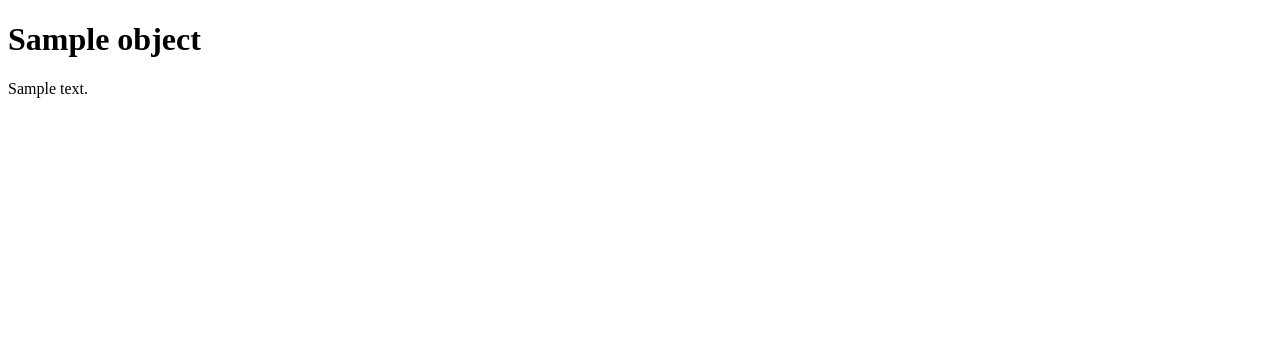
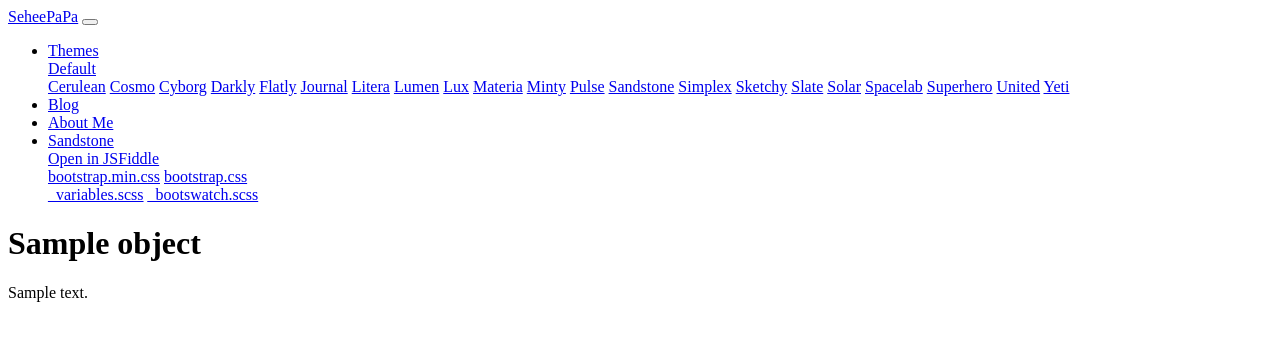
Before and after one commit to HoneySehee/my_website_jango, a Django app: template blog/templates/blog/post_detail.html in a window 1280 px wide. Shown: the top 341 px of the page. Run offline with Django 3.2, Linux system fonts and the light colour scheme; the template is opened without the code that fills it: most values are stand-ins (such as "Sample title", 1, 10 or a date in 2020); parts of the project's set-up code (start-up, migrations or seed data) failed here and were passed over.

Commit message:
initilized post_detail test

```diff
--- a/blog/models.py
+++ b/blog/models.py
@@ -1,5 +1,6 @@
 from django.db import models
 from django.contrib.auth.models import User
+
 
 class Post(models.Model):
     title = models.CharField(max_length=30)
@@ -12,3 +13,6 @@
 
     def __str__(self):
         return '{}'.format(self.title)
+
+    def get_absolute_url(self):
+        return '/blog/{}/'.format(self.pk)
--- a/blog/templates/blog/post_detail.html
+++ b/blog/templates/blog/post_detail.html
@@ -2,9 +2,70 @@
 <html lang="en">
 <head>
     <meta charset="UTF-8">
-    <title>{{ object.title }}</title>
+    <title>{{ object.title }} - Blog</title>
 </head>
 <body>
+
+<div class="navbar navbar-expand-lg fixed-top navbar-dark bg-primary" id ="navbar">
+      <div class="container">
+        <a href="../" class="navbar-brand">SeheePaPa</a>
+        <button class="navbar-toggler" type="button" data-toggle="collapse" data-target="#navbarResponsive" aria-controls="navbarResponsive" aria-expanded="false" aria-label="Toggle navigation">
+          <span class="navbar-toggler-icon"></span>
+        </button>
+        <div class="collapse navbar-collapse" id="navbarResponsive">
+          <ul class="navbar-nav">
+            <li class="nav-item dropdown">
+              <a class="nav-link dropdown-toggle" data-toggle="dropdown" href="#" id="themes">Themes <span class="caret"></span></a>
+              <div class="dropdown-menu" aria-labelledby="themes">
+                <a class="dropdown-item" href="../default/">Default</a>
+                <div class="dropdown-divider"></div>
+                <a class="dropdown-item" href="../cerulean/">Cerulean</a>
+                <a class="dropdown-item" href="../cosmo/">Cosmo</a>
+                <a class="dropdown-item" href="../cyborg/">Cyborg</a>
+                <a class="dropdown-item" href="../darkly/">Darkly</a>
+                <a class="dropdown-item" href="../flatly/">Flatly</a>
+                <a class="dropdown-item" href="../journal/">Journal</a>
+                <a class="dropdown-item" href="../litera/">Litera</a>
+                <a class="dropdown-item" href="../lumen/">Lumen</a>
+                <a class="dropdown-item" href="../lux/">Lux</a>
+                <a class="dropdown-item" href="../materia/">Materia</a>
+                <a class="dropdown-item" href="../minty/">Minty</a>
+                <a class="dropdown-item" href="../pulse/">Pulse</a>
+                <a class="dropdown-item" href="../sandstone/">Sandstone</a>
+                <a class="dropdown-item" href="../simplex/">Simplex</a>
+                <a class="dropdown-item" href="../sketchy/">Sketchy</a>
+                <a class="dropdown-item" href="../slate/">Slate</a>
+                <a class="dropdown-item" href="../solar/">Solar</a>
+                <a class="dropdown-item" href="../spacelab/">Spacelab</a>
+                <a class="dropdown-item" href="../superhero/">Superhero</a>
+                <a class="dropdown-item" href="../united/">United</a>
+                <a class="dropdown-item" href="../yeti/">Yeti</a>
+              </div>
+            </li>
+            <li class="nav-item">
+              <a class="nav-link" href="/blog/">Blog</a>
+            </li>
+            <li class="nav-item">
+              <a class="nav-link" href="/about_me/">About Me</a>
+            </li>
+            <li class="nav-item dropdown">
+              <a class="nav-link dropdown-toggle" data-toggle="dropdown" href="#" id="download">Sandstone <span class="caret"></span></a>
+              <div class="dropdown-menu" aria-labelledby="download">
+                <a class="dropdown-item" target="_blank" href="https://jsfiddle.net/bootswatch/m0nv7a0o/">Open in JSFiddle</a>
+                <div class="dropdown-divider"></div>
+                <a class="dropdown-item" href="../4/sandstone/bootstrap.min.css" download>bootstrap.min.css</a>
+                <a class="dropdown-item" href="../4/sandstone/bootstrap.css" download>bootstrap.css</a>
+                <div class="dropdown-divider"></div>
+                <a class="dropdown-item" href="../4/sandstone/_variables.scss" download>_variables.scss</a>
+                <a class="dropdown-item" href="../4/sandstone/_bootswatch.scss" download>_bootswatch.scss</a>
+              </div>
+            </li>
+          </ul>
+
+        </div>
+      </div>
+    </div>
+
 <h1>{{ object.title }}</h1>
     <div>
         {{ object.content }}
```
Also changed, not shown: blog/tests.py (+46 -8 lines).
